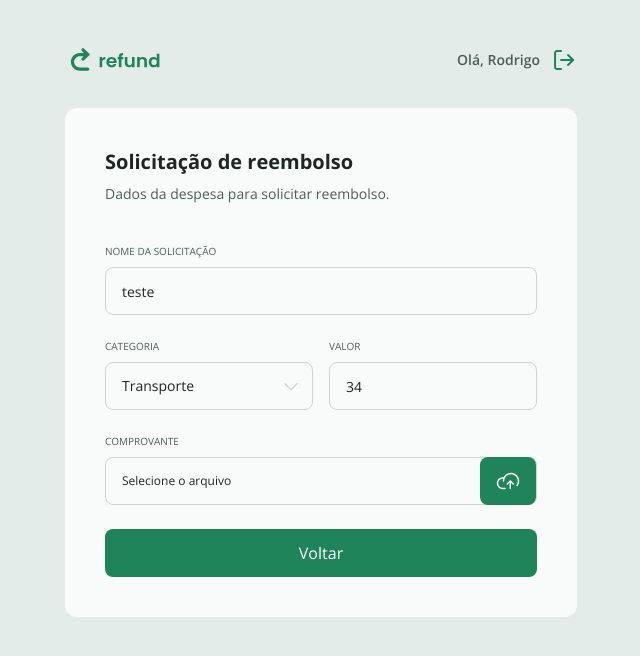
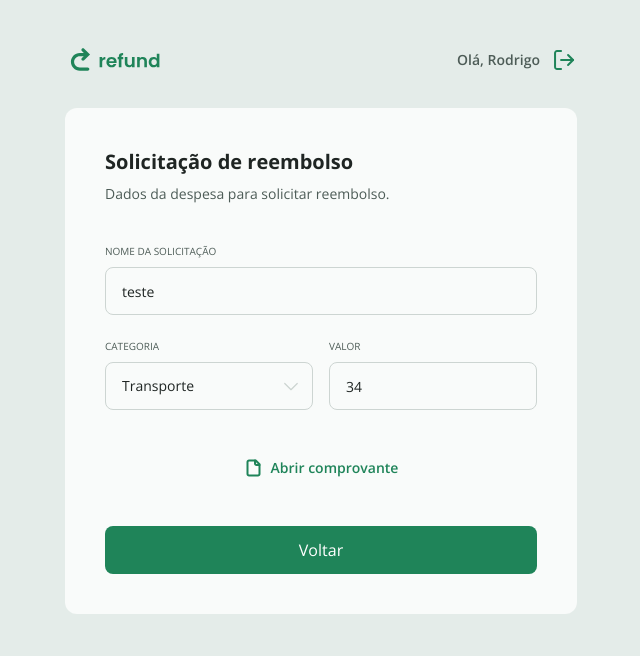
Before and after one commit to palhetabraian/APP-Reembolso, a React (Vite) app in the folder web/: page /refund/123 in a window 1280 px wide. Shown: the top 656 px of the page, without its empty margins (319-959 px from the left). Built offline with nearby package versions, Linux system fonts and the light colour scheme.

Commit message:
feat: adiciona link para abrir comprovante na página de reembolso e ajusta a exibição do componente Upload

```diff
--- a/web/src/pages/Refund.tsx
+++ b/web/src/pages/Refund.tsx
@@ -1,6 +1,8 @@
 //rota para o funcionario fazer os reembolsos
 import { useState } from 'react';
 import { useNavigate, useParams } from 'react-router';
+
+import fileSvg from '../assets/file.svg';
 
 import { CATEGORIES_KEYS, CATEGORIES } from '../utils/categories';
 
@@ -77,10 +79,23 @@
         />
       </div>
 
-      <Upload
-        filename={filename && filename.name}
-        onChange={(e) => e.target.files && setFileName(e.target.files[0])}
-      />
+      {params.id ? (
+        <a
+          href="https://www.rocketseat.com.br"
+          target="_blank"
+          className="text-sm text-green-100 font-semibold
+          flex items-center justify-center gap-2 my-6 hover:opacity-70 transition ease-linear
+        "
+        >
+          <img src={fileSvg} alt="Ícone de arquivo" />
+          Abrir comprovante
+        </a>
+      ) : (
+        <Upload
+          filename={filename && filename.name}
+          onChange={(e) => e.target.files && setFileName(e.target.files[0])}
+        />
+      )}
 
       <Button type="submit" isLoading={isLoading}>
         {params.id ? 'Voltar' : 'Enviar'}
```
